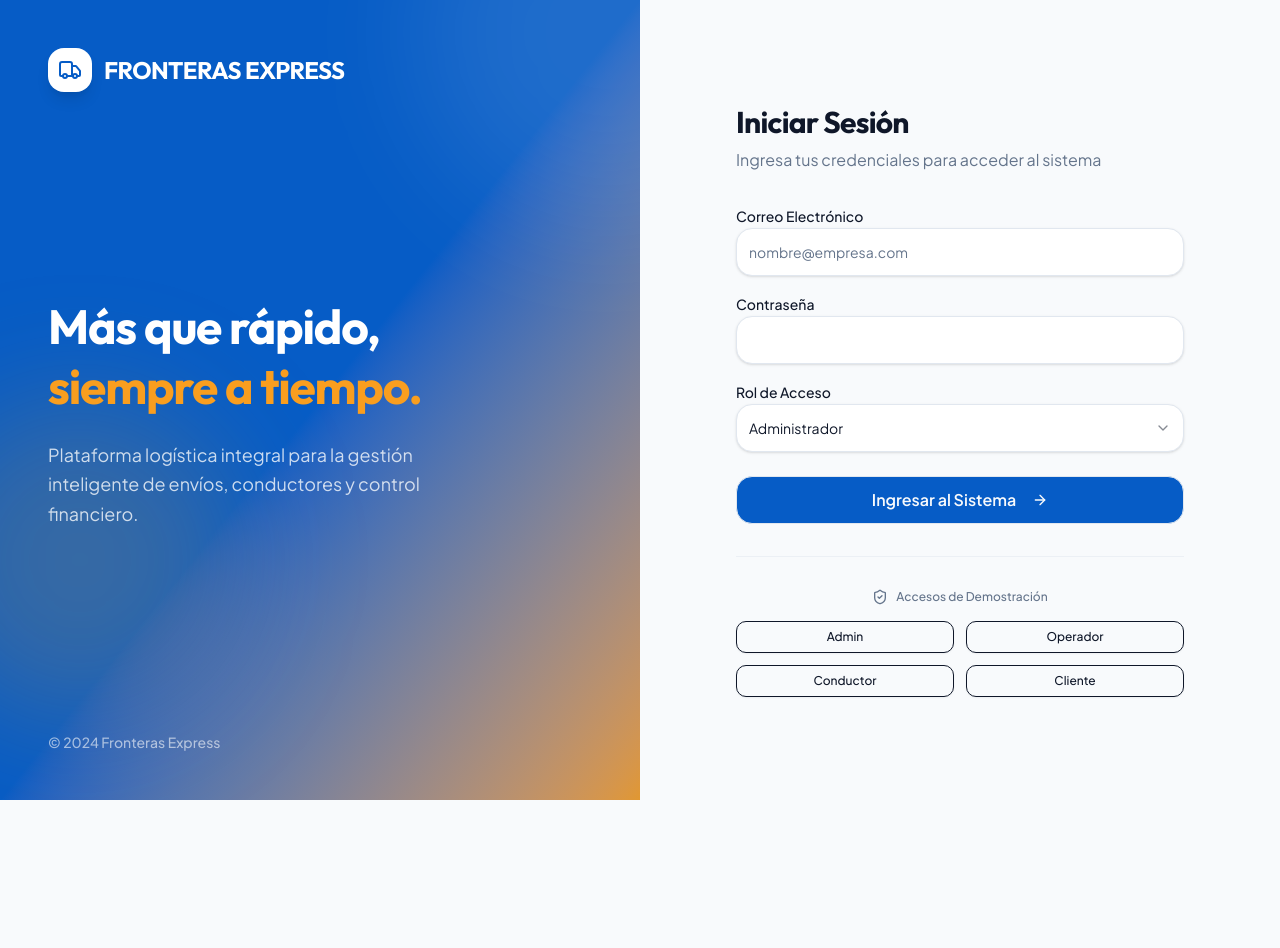
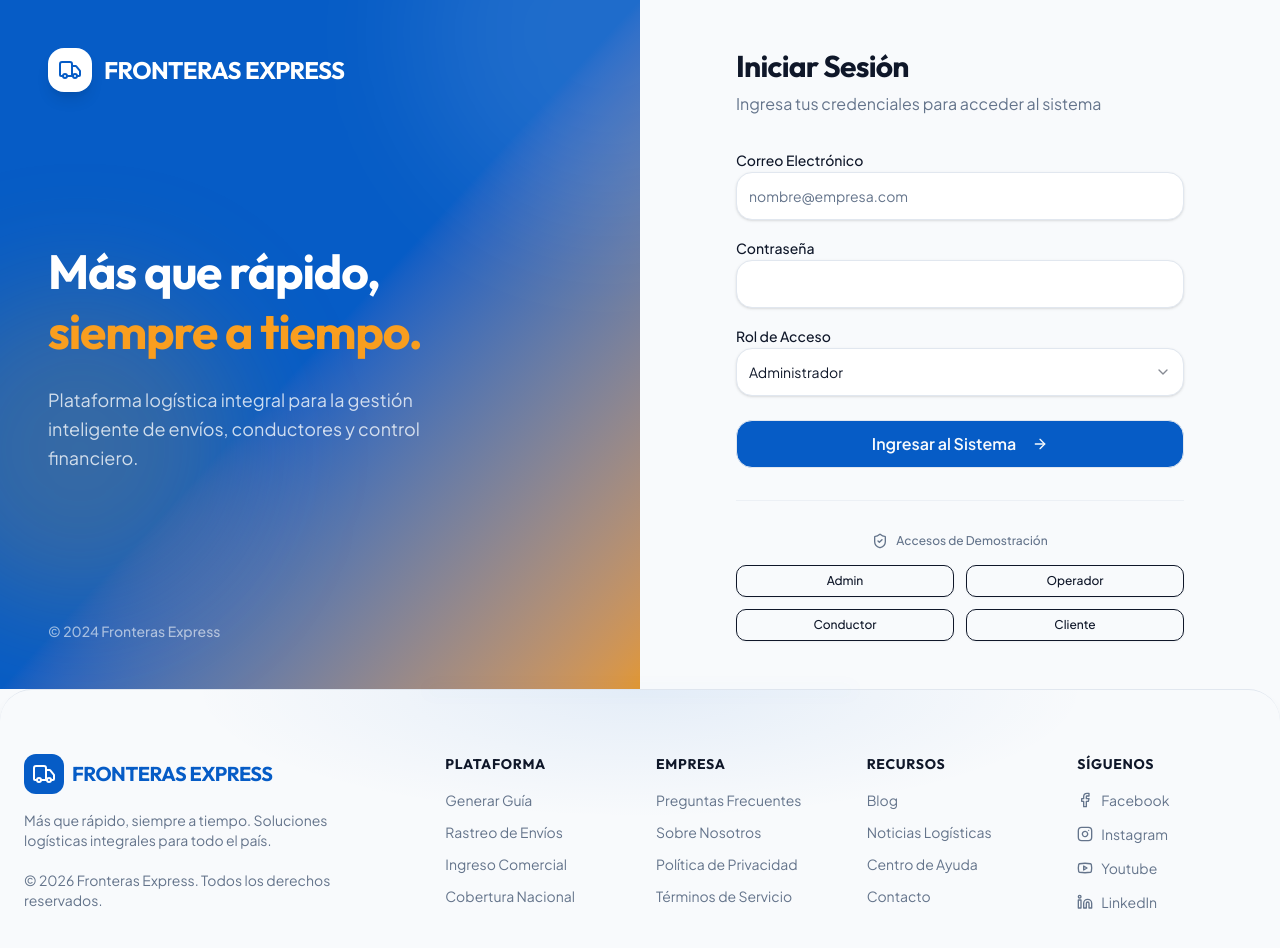
Before and after one commit to 1ThiagoMendez1/fronteras-envios, a React (Vite) app: page /login in a window 1280 px wide. Shown: the top 948 px of the page. Before the commit the page ends 800 px from the top, so only its background shows below. Built offline with nearby package versions, Linux system fonts and the light colour scheme.

Commit message:
cambios de footer y nav, y... cambios en el slidebar

```diff
--- a/package.json
+++ b/package.json
@@ -25,6 +25,7 @@
     "date-fns": "^4.1.0",
     "framer-motion": "^12.37.0",
     "lucide-react": "^0.577.0",
+    "motion": "^12.37.0",
     "qrcode.react": "^4.2.0",
     "react": "^19.2.4",
     "react-dom": "^19.2.4",
--- a/src/components/layout/dashboard-layout.tsx
+++ b/src/components/layout/dashboard-layout.tsx
@@ -12,7 +12,9 @@ import {
   Menu,
   X,
   Truck,
-  UserCircle
+  UserCircle,
+  ChevronLeft,
+  ChevronRight
 } from "lucide-react"
 import { cn } from "@/lib/utils"
 import { Button } from "@/components/ui/button"
@@ -25,6 +27,7 @@ export function DashboardLayout({ children }: DashboardLayoutProps) {
   const [location] = useLocation()
   const { user, logout } = useAuth()
   const [isMobileMenuOpen, setIsMobileMenuOpen] = useState(false)
+  const [isCollapsed, setIsCollapsed] = useState(false)
 
   const navItems = [
     { href: "/", label: "Dashboard", icon: LayoutDashboard, roles: ["admin", "operator"] },
@@ -49,35 +52,58 @@ export function DashboardLayout({ children }: DashboardLayoutProps) {
 
       {/* Sidebar */}
       <aside className={cn(
-        "fixed inset-y-0 left-0 z-50 flex w-72 flex-col bg-sidebar text-sidebar-foreground transition-transform duration-300 ease-in-out lg:static lg:translate-x-0",
-        isMobileMenuOpen ? "translate-x-0" : "-translate-x-full"
+        "fixed inset-y-0 left-0 z-50 flex flex-col bg-sidebar text-sidebar-foreground transition-all duration-300 ease-in-out lg:static",
+        isMobileMenuOpen ? "translate-x-0" : "-translate-x-full lg:translate-x-0",
+        isCollapsed ? "w-20" : "w-72"
       )}>
-        <div className="flex h-16 shrink-0 items-center justify-between px-6 bg-sidebar-primary text-sidebar-primary-foreground border-b border-sidebar-border/20">
-          <Link href="/" className="flex items-center gap-3 font-display text-xl font-bold tracking-tight">
-            <div className="bg-white/20 p-2 rounded-lg backdrop-blur-sm">
+        <div className={cn(
+          "flex h-16 shrink-0 items-center px-6 bg-sidebar-primary text-sidebar-primary-foreground border-b border-sidebar-border/20",
+          isCollapsed ? "justify-center px-0" : "justify-between"
+        )}>
+          {!isCollapsed && (
+            <Link href="/" className="flex items-center gap-3 font-display text-xl font-bold tracking-tight overflow-hidden">
+              <div className="bg-white/20 p-2 rounded-lg backdrop-blur-sm shrink-0">
                 <Truck className="h-5 w-5" />
               </div>
-            <span>FRONTERAS</span>
+              <span className="truncate">FRONTERAS</span>
             </Link>
-          <Button variant="ghost" size="icon" className="lg:hidden text-white hover:bg-white/20" onClick={() => setIsMobileMenuOpen(false)}>
+          )}
+          {isCollapsed && (
+            <div className="bg-white/20 p-2 rounded-lg backdrop-blur-sm shrink-0 cursor-pointer" onClick={() => setIsCollapsed(!isCollapsed)}>
+              <Truck className="h-5 w-5" />
+            </div>
+          )}
+          <div className="flex gap-2 shrink-0">
+            <Button variant="ghost" size="icon" className="hidden lg:flex text-white hover:bg-white/20 shrink-0" onClick={() => setIsCollapsed(!isCollapsed)}>
+              {isCollapsed ? <ChevronRight className="h-5 w-5" /> : <ChevronLeft className="h-5 w-5" />}
+            </Button>
+            <Button variant="ghost" size="icon" className="lg:hidden text-white hover:bg-white/20 shrink-0" onClick={() => setIsMobileMenuOpen(false)}>
               <X className="h-5 w-5" />
             </Button>
           </div>
+        </div>
 
-        <div className="flex flex-1 flex-col overflow-y-auto px-4 py-6">
+        <div className={cn("flex flex-1 flex-col overflow-y-auto py-6", isCollapsed ? "px-2" : "px-4")}>
           <nav className="flex-1 space-y-1">
             {filteredNavItems.map((item) => {
               const isActive = location === item.href || (item.href !== "/" && location.startsWith(item.href))
               return (
                 <Link key={item.href} href={item.href} onClick={() => setIsMobileMenuOpen(false)}>
                   <div className={cn(
-                    "flex items-center gap-3 rounded-xl px-4 py-3.5 text-sm font-medium transition-all duration-200",
+                    "flex items-center rounded-xl py-3.5 text-sm font-medium transition-all duration-200",
+                    isCollapsed ? "justify-center px-0" : "gap-3 px-4",
                     isActive
                       ? "bg-sidebar-primary/10 text-sidebar-primary font-semibold shadow-sm"
                       : "text-sidebar-foreground/70 hover:bg-sidebar-accent hover:text-sidebar-foreground"
-                  )}>
-                    <item.icon className={cn("h-5 w-5", isActive ? "text-sidebar-primary" : "text-sidebar-foreground/50")} />
-                    {item.label}
+                  )}
+                  title={isCollapsed ? item.label : undefined}
+                  >
+                    <item.icon className={cn(
+                      "shrink-0",
+                      isCollapsed ? "h-6 w-6" : "h-5 w-5",
+                      isActive ? "text-sidebar-primary" : "text-sidebar-foreground/50"
+                    )} />
+                    {!isCollapsed && <span className="truncate">{item.label}</span>}
                   </div>
                 </Link>
               )
@@ -85,23 +111,34 @@ export function DashboardLayout({ children }: DashboardLayoutProps) {
           </nav>
         </div>
 
-        <div className="p-4 mt-auto border-t border-sidebar-border">
-          <div className="flex items-center gap-3 px-2 py-3 rounded-xl bg-sidebar-accent/50 mb-4">
+        <div className={cn("p-4 mt-auto border-t border-sidebar-border", isCollapsed && "p-2 flex flex-col items-center")}>
+          {!isCollapsed && (
+            <div className="flex items-center gap-3 px-2 py-3 rounded-xl bg-sidebar-accent/50 mb-4 overflow-hidden">
               <div className="flex h-10 w-10 shrink-0 items-center justify-center rounded-full bg-sidebar-primary/20 text-sidebar-primary font-bold">
                 {user?.name?.charAt(0).toUpperCase() || 'A'}
               </div>
-            <div className="flex flex-col overflow-hidden">
+              <div className="flex flex-col min-w-0">
                 <span className="truncate text-sm font-semibold">{user?.name || "Administrador"}</span>
                 <span className="truncate text-xs text-sidebar-foreground/50 capitalize">{user?.role || "admin"}</span>
               </div>
             </div>
+          )}
+          {isCollapsed && (
+            <div className="flex h-10 w-10 shrink-0 items-center justify-center rounded-full bg-sidebar-primary/20 text-sidebar-primary font-bold mb-4" title={user?.name || "Administrador"}>
+              {user?.name?.charAt(0).toUpperCase() || 'A'}
+            </div>
+          )}
           <Button
             variant="ghost"
-            className="w-full justify-start text-sidebar-foreground/70 hover:text-destructive hover:bg-destructive/10"
+            className={cn(
+              "text-sidebar-foreground/70 hover:text-destructive hover:bg-destructive/10",
+              isCollapsed ? "w-10 h-10 p-0 justify-center" : "w-full justify-start"
+            )}
             onClick={logout}
+            title={isCollapsed ? "Cerrar Sesión" : undefined}
           >
-            <LogOut className="mr-3 h-5 w-5" />
-            Cerrar Sesión
+            <LogOut className={cn("h-5 w-5", !isCollapsed && "mr-3")} />
+            {!isCollapsed && "Cerrar Sesión"}
           </Button>
         </div>
       </aside>
--- /dev/null
+++ b/src/components/ui/footer-section.tsx
@@ -0,0 +1,128 @@
+'use client';
+import React from 'react';
+import type { ComponentProps, ReactNode } from 'react';
+import { motion, useReducedMotion } from 'motion/react';
+import { FacebookIcon, InstagramIcon, LinkedinIcon, YoutubeIcon, Truck } from 'lucide-react';
+
+interface FooterLink {
+	title: string;
+	href: string;
+	icon?: React.ComponentType<{ className?: string }>;
+}
+
+interface FooterSection {
+	label: string;
+	links: FooterLink[];
+}
+
+const footerLinks: FooterSection[] = [
+	{
+		label: 'Plataforma',
+		links: [
+			{ title: 'Generar Guía', href: '/track' },
+			{ title: 'Rastreo de Envíos', href: '/track' },
+			{ title: 'Ingreso Comercial', href: '/login' },
+			{ title: 'Cobertura Nacional', href: '#' },
+		],
+	},
+	{
+		label: 'Empresa',
+		links: [
+			{ title: 'Preguntas Frecuentes', href: '#' },
+			{ title: 'Sobre Nosotros', href: '#' },
+			{ title: 'Política de Privacidad', href: '#' },
+			{ title: 'Términos de Servicio', href: '#' },
+		],
+	},
+	{
+		label: 'Recursos',
+		links: [
+			{ title: 'Blog', href: '#' },
+			{ title: 'Noticias Logísticas', href: '#' },
+			{ title: 'Centro de Ayuda', href: '#' },
+			{ title: 'Contacto', href: '#' },
+		],
+	},
+	{
+		label: 'Síguenos',
+		links: [
+			{ title: 'Facebook', href: '#', icon: FacebookIcon },
+			{ title: 'Instagram', href: '#', icon: InstagramIcon },
+			{ title: 'Youtube', href: '#', icon: YoutubeIcon },
+			{ title: 'LinkedIn', href: '#', icon: LinkedinIcon },
+		],
+	},
+];
+
+export function Footer() {
+	return (
+		<footer className="md:rounded-t-6xl relative w-full flex flex-col items-center justify-center rounded-t-4xl border-t shadow-lg bg-[radial-gradient(35%_128px_at_50%_0%,theme(backgroundColor.primary/8%),transparent)] px-6 py-12 lg:py-16 mt-auto">
+			<div className="bg-primary/20 absolute top-0 right-1/2 left-1/2 h-px w-1/3 -translate-x-1/2 -translate-y-1/2 rounded-full blur" />
+
+			<div className="grid w-full max-w-7xl mx-auto gap-8 xl:grid-cols-3 xl:gap-8">
+				<AnimatedContainer className="space-y-4">
+					<div className="flex items-center gap-2 font-display text-xl font-bold tracking-tight text-primary">
+            <div className="bg-primary text-white p-2 rounded-lg">
+              <Truck className="h-6 w-6" />
+            </div>
+            <span>FRONTERAS EXPRESS</span>
+          </div>
+					<p className="text-muted-foreground mt-8 text-sm md:mt-0 max-w-xs">
+						Más que rápido, siempre a tiempo. Soluciones logísticas integrales para todo el país.
+            <br/><br/>
+            © {new Date().getFullYear()} Fronteras Express. Todos los derechos reservados.
+					</p>
+				</AnimatedContainer>
+
+				<div className="mt-10 grid grid-cols-2 gap-8 md:grid-cols-4 xl:col-span-2 xl:mt-0">
+					{footerLinks.map((section, index) => (
+						<AnimatedContainer key={section.label} delay={0.1 + index * 0.1}>
+							<div className="mb-10 md:mb-0">
+								<h3 className="text-sm font-bold text-foreground uppercase tracking-wider mb-4">{section.label}</h3>
+								<ul className="text-muted-foreground space-y-3 text-sm">
+									{section.links.map((link) => (
+										<li key={link.title}>
+											<a
+												href={link.href}
+												className="hover:text-primary hover:translate-x-1 inline-flex items-center transition-all duration-300"
+											>
+												{link.icon && <link.icon className="mr-2 size-4" />}
+												{link.title}
+											</a>
+										</li>
+									))}
+								</ul>
+							</div>
+						</AnimatedContainer>
+					))}
+				</div>
+			</div>
+		</footer>
+	);
+};
+
+type ViewAnimationProps = {
+	delay?: number;
+	className?: ComponentProps<typeof motion.div>['className'];
+	children: ReactNode;
+};
+
+function AnimatedContainer({ className, delay = 0.1, children }: ViewAnimationProps) {
+	const shouldReduceMotion = useReducedMotion();
+
+	if (shouldReduceMotion) {
+		return <div className={className}>{children}</div>;
+	}
+
+	return (
+		<motion.div
+			initial={{ filter: 'blur(4px)', translateY: -8, opacity: 0 }}
+			whileInView={{ filter: 'blur(0px)', translateY: 0, opacity: 1 }}
+			viewport={{ once: true }}
+			transition={{ delay, duration: 0.8 }}
+			className={className}
+		>
+			{children}
+		</motion.div>
+	);
+};
--- a/src/pages/login.tsx
+++ b/src/pages/login.tsx
@@ -11,6 +11,7 @@ import {
   SelectTrigger,
   SelectValue,
 } from "@/components/ui/select"
+import { Footer } from "@/components/ui/footer-section"
 
 export type LoginRequestRole = "admin" | "operator" | "driver" | "client"
 
@@ -70,8 +71,9 @@ export default function Login() {
   }
 
   return (
-    <div className="min-h-screen w-full flex bg-slate-50">
-      {/* Left branding */}
+    <div className="min-h-screen w-full flex flex-col bg-slate-50">
+      <div className="flex-1 flex flex-col lg:flex-row w-full">
+        {/* Left branding */}
       <div className="hidden lg:flex flex-1 flex-col justify-between bg-primary p-12 text-white relative overflow-hidden">
         <div className="absolute inset-0 bg-gradient-to-br from-primary via-primary to-accent opacity-90 z-0" />
         <div className="absolute -top-40 -right-40 w-96 h-96 bg-white/10 rounded-full blur-3xl z-0" />
@@ -230,6 +232,10 @@ export default function Login() {
           </div>
         </div>
       </div>
+      </div>
+
+      {/* Footer Section integrating at the bottom spanning full width */}
+      <Footer />
     </div>
   )
 }
--- a/src/pages/public-tracking.tsx
+++ b/src/pages/public-tracking.tsx
@@ -6,6 +6,7 @@ import {
 } from "lucide-react"
 import { Button } from "@/components/ui/button"
 import { Input } from "@/components/ui/input"
+import { Footer } from "@/components/ui/footer-section"
 // Mock hook to replace useTrackShipment
 const useTrackShipment = (guideNumber: string, _options?: any) => ({
   data: guideNumber.length > 5 ? {
@@ -226,18 +227,18 @@ export default function PublicTracking() {
     <div className="min-h-screen bg-[#f8fafc] flex flex-col font-sans">
 
       {/* NAV */}
-      <nav className="fixed top-0 inset-x-0 z-50 h-16 bg-white/80 backdrop-blur-xl border-b border-slate-200/60 flex items-center justify-between px-6 md:px-10 shadow-sm">
-        <div className="flex items-center gap-2.5 font-black text-xl tracking-tight text-primary select-none">
-          <div className="w-8 h-8 rounded-lg bg-primary flex items-center justify-center shadow">
-            <Truck className="w-5 h-5 text-white" />
+      <nav className="absolute top-0 inset-x-0 z-50 h-20 flex items-center justify-between px-6 md:px-10">
+        <div className="flex items-center gap-2.5 font-black text-xl tracking-tight text-white select-none">
+          <div className="w-9 h-9 rounded-xl bg-white flex items-center justify-center shadow-md">
+            <Truck className="w-5 h-5 text-primary" />
           </div>
-          <span>FRONTERAS<span className="text-accent font-black"> EXPRESS</span></span>
+          <span className="text-2xl">FRONTERAS<span className="text-accent font-black"> EXPRESS</span></span>
         </div>
-        <div className="flex items-center gap-3">
-          <a href="#servicios" className="hidden md:block text-sm font-medium text-muted-foreground hover:text-foreground transition-colors">Servicios</a>
-          <a href="#contacto" className="hidden md:block text-sm font-medium text-muted-foreground hover:text-foreground transition-colors">Contacto</a>
+        <div className="flex items-center gap-5">
+          <a href="#servicios" className="hidden md:block text-sm font-medium text-blue-100 hover:text-white transition-colors">Servicios</a>
+          <a href="#contacto" className="hidden md:block text-sm font-medium text-blue-100 hover:text-white transition-colors">Contacto</a>
           <Link href="/login">
-            <Button variant="outline" size="sm" className="font-semibold border-primary/30 text-primary hover:bg-primary hover:text-white transition-all">
+            <Button variant="outline" className="font-bold border-transparent bg-white text-primary hover:bg-slate-50 hover:text-primary transition-all rounded-xl h-10 px-6">
               Acceso Empleados
             </Button>
           </Link>
@@ -557,20 +558,9 @@ export default function PublicTracking() {
       </section>
 
       {/* FOOTER */}
-      <footer className="bg-slate-900 text-white/60 py-8 px-6">
-        <div className="max-w-5xl mx-auto flex flex-col md:flex-row items-center justify-between gap-4 text-sm">
-          <div className="flex items-center gap-2 font-bold text-white/90">
-            <div className="w-7 h-7 rounded-lg bg-primary flex items-center justify-center">
-              <Truck className="w-4 h-4 text-white" />
-            </div>
-            FRONTERAS EXPRESS
-          </div>
-          <p>© {new Date().getFullYear()} Fronteras Express S.A.S · Todos los derechos reservados</p>
-          <Link href="/login" className="text-white/40 hover:text-white/80 transition-colors text-xs">
-            Acceso Empleados →
-          </Link>
-        </div>
-      </footer>
+      <div className="mt-20">
+        <Footer />
+      </div>
     </div>
   )
 }
```
Also changed, not shown: 1 other file (tests, documents, lock files or other folders). Lines whose indentation alone changed are shown as unchanged.
